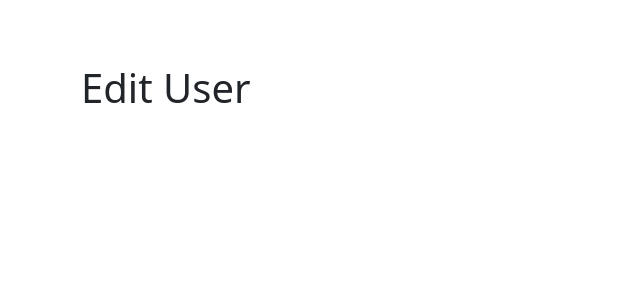
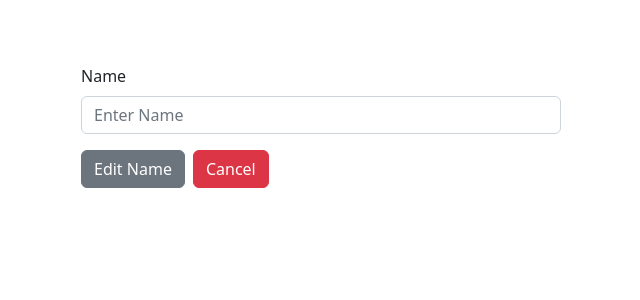
Before and after one commit to marcldo/react-crud-contextapi, a React (Create React App) app: page /edit/1 in a window 1280 px wide. Shown: the top 300 px of the page, without its empty margins (319-959 px from the left). Built offline with nearby package versions, Linux system fonts and the light colour scheme.

Commit message:
edit user component

```diff
--- a/src/components/EditUser.js
+++ b/src/components/EditUser.js
@@ -1,9 +1,18 @@
 import React from "react";
+import { Link } from "react-router-dom";
+import { Form, FormGroup, Label, Input, Button } from "reactstrap";
 
 export const EditUser = () => {
   return (
-    <div>
-      <h1>Edit User</h1>
-    </div>
+    <Form>
+      <FormGroup>
+        <Label>Name</Label>
+        <Input type="text" placeholder="Enter Name"></Input>
+      </FormGroup>
+      <Button type="submit">Edit Name</Button>
+      <Link to="/" className="btn btn-danger ms-2">
+        Cancel
+      </Link>
+    </Form>
   );
 };
```
